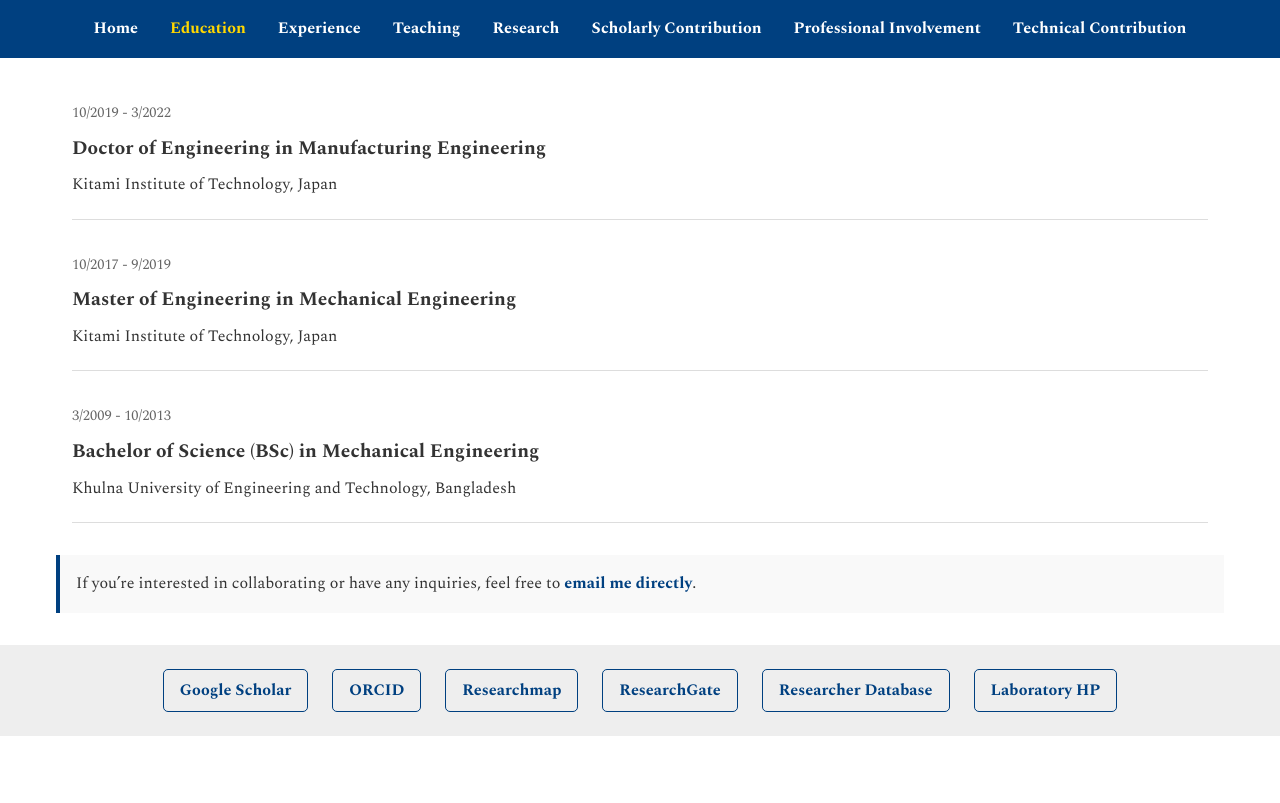
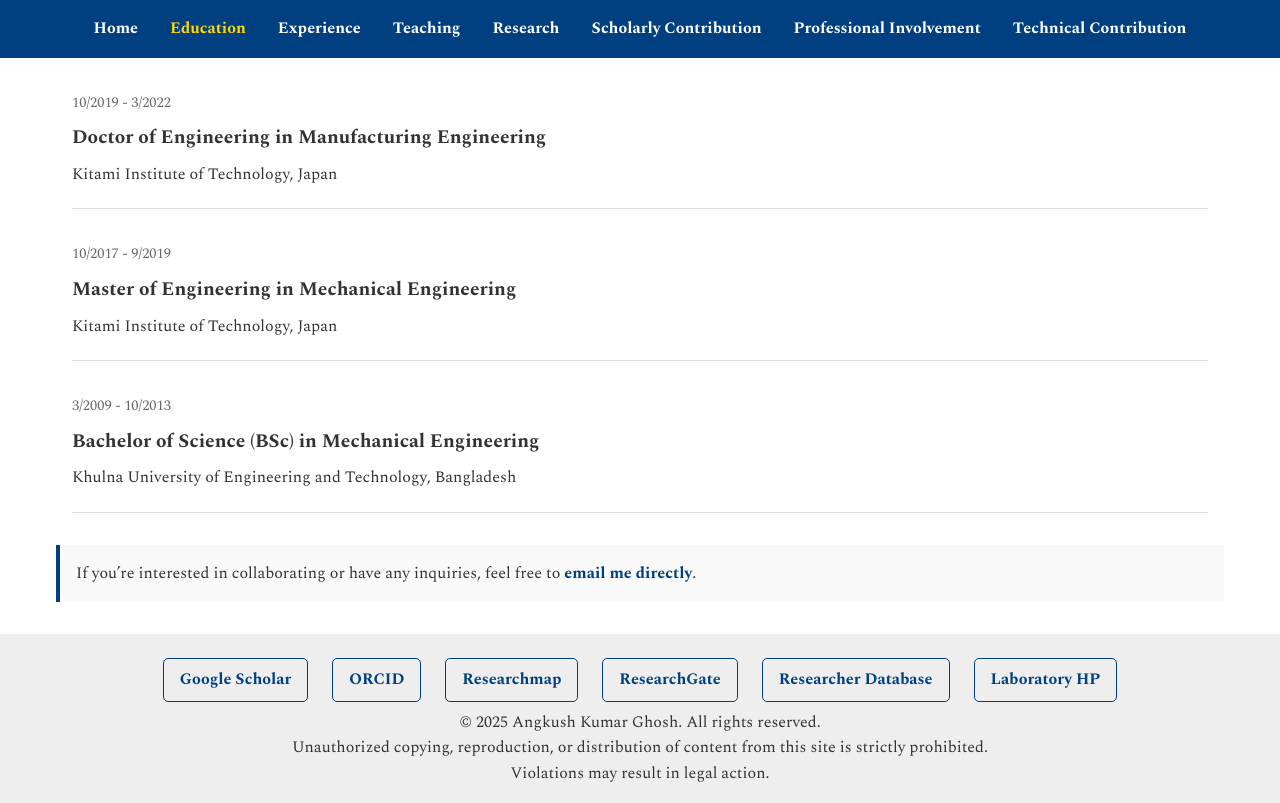
Before and after one commit to ghosh-ak/site, a plain HTML site: page education.html in a window 1280 px wide. Drawn offline with nearby package versions, Linux system fonts and the light colour scheme.

Commit message:
Add files via upload

```diff
--- a/css/style.css
+++ b/css/style.css
@@ -18,7 +18,8 @@
     background-color: #004080;
     color: #fff;
     padding: 1rem;
-    position: fixed;
+    /*position: fixed;*/
+    position: sticky;
     top: 0;
     left: 0;
     width: 100%;
@@ -55,7 +56,7 @@
     max-width: 1200px;
     margin: 2rem auto;
     padding: 0 1rem;
-    margin-top: 100px;
+    /*margin-top: 100px;*/
   }
 
   /* Footer Styles */
--- a/education.html
+++ b/education.html
@@ -64,6 +64,11 @@
       <a href="https://hanadasearch.office.kitami-it.ac.jp/searchja/show/id/1353" target="_blank" rel="noopener noreferrer">Researcher Database</a>
       <a href="https://kit-amel.jp/" target="_blank" rel="noopener noreferrer">Laboratory HP</a>
     </div>
+    <p class="copyright">
+      © 2025 Angkush Kumar Ghosh. All rights reserved.<br>
+      Unauthorized copying, reproduction, or distribution of content from this site is strictly prohibited.<br>
+      Violations may result in legal action.
+    </p>
   </footer>
 </body>
 </html>
```
Also changed, not shown: experience.html (+5 -0 lines), index.html (+5 -0 lines), professional.html (+5 -0 lines), research.html (+5 -0 lines), scholarly.html (+5 -0 lines), teaching.html (+5 -0 lines), technical.html (+5 -0 lines).
